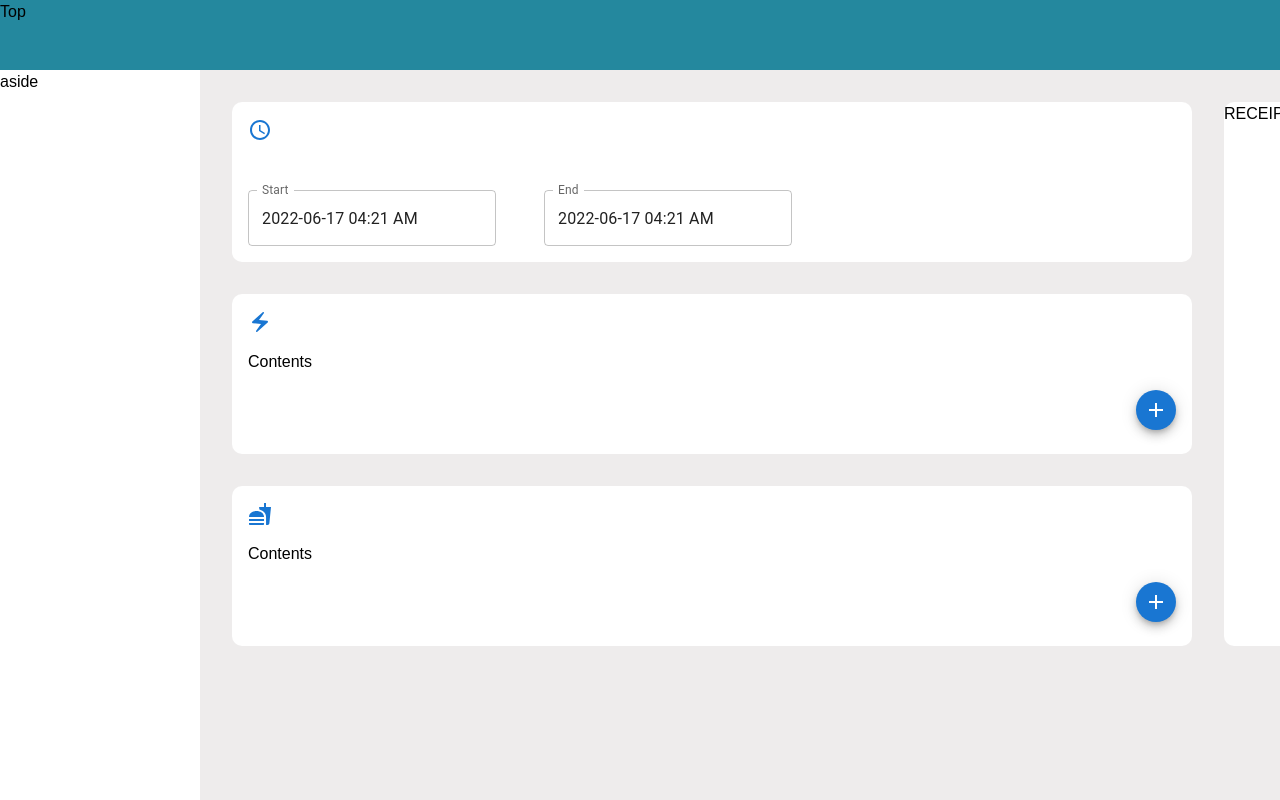
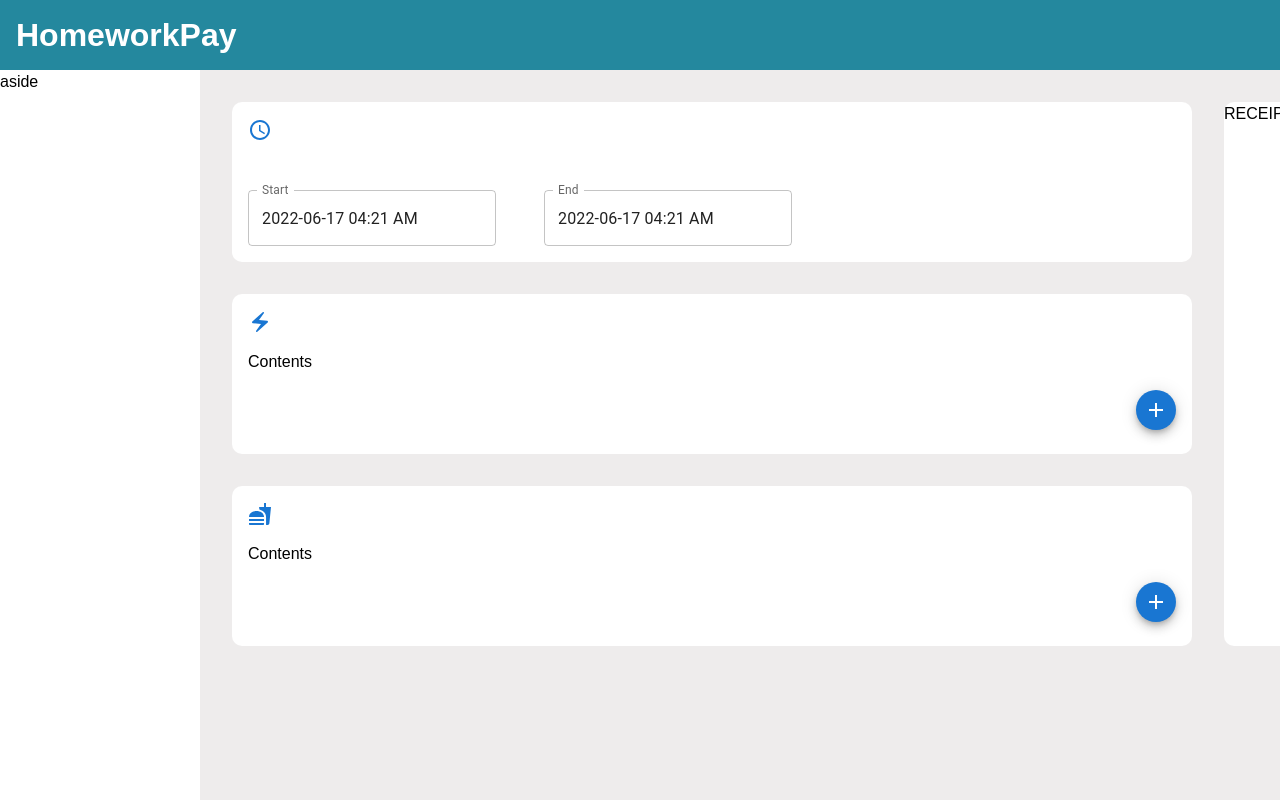
Before and after one commit to sig003/homework-pay, a Next.js app: page /charge/Charge in a window 1280 px wide. Shown: the top 800 px of the page. Built offline with nearby package versions, Linux system fonts and the light colour scheme.

Commit message:
modify logo style

```diff
--- a/src/components/Layout/Layout.tsx
+++ b/src/components/Layout/Layout.tsx
@@ -13,6 +13,9 @@ const LayoutWrapper = styled.div`
 const HeaderLayout = styled.div`
   background-color: hsl(191, 63%, 38%);
   height: 70px;
+  display: flex;
+  align-items: center;
+  padding: 1rem;
 `;
 
 const AsideSectionLayout = styled.div`
@@ -31,11 +34,19 @@ const SectionLayout = styled.div`
   background-color: hsl(0, 6%, 93%);
 `;
 
+const LogoStyle = styled.div`
+  font-weight: 600;
+  font-size: 2rem;
+  color: hsl(0, 0%, 100%);
+`;
+
 export default function Layout({ children }: ChildrenProps) {
   return (
     <>
       <LayoutWrapper>
-        <HeaderLayout>Top</HeaderLayout>
+        <HeaderLayout>
+          <LogoStyle>HomeworkPay</LogoStyle>
+        </HeaderLayout>
         <AsideSectionLayout>
           <AsideLayout>aside</AsideLayout>
           <SectionLayout>{children}</SectionLayout>
```
